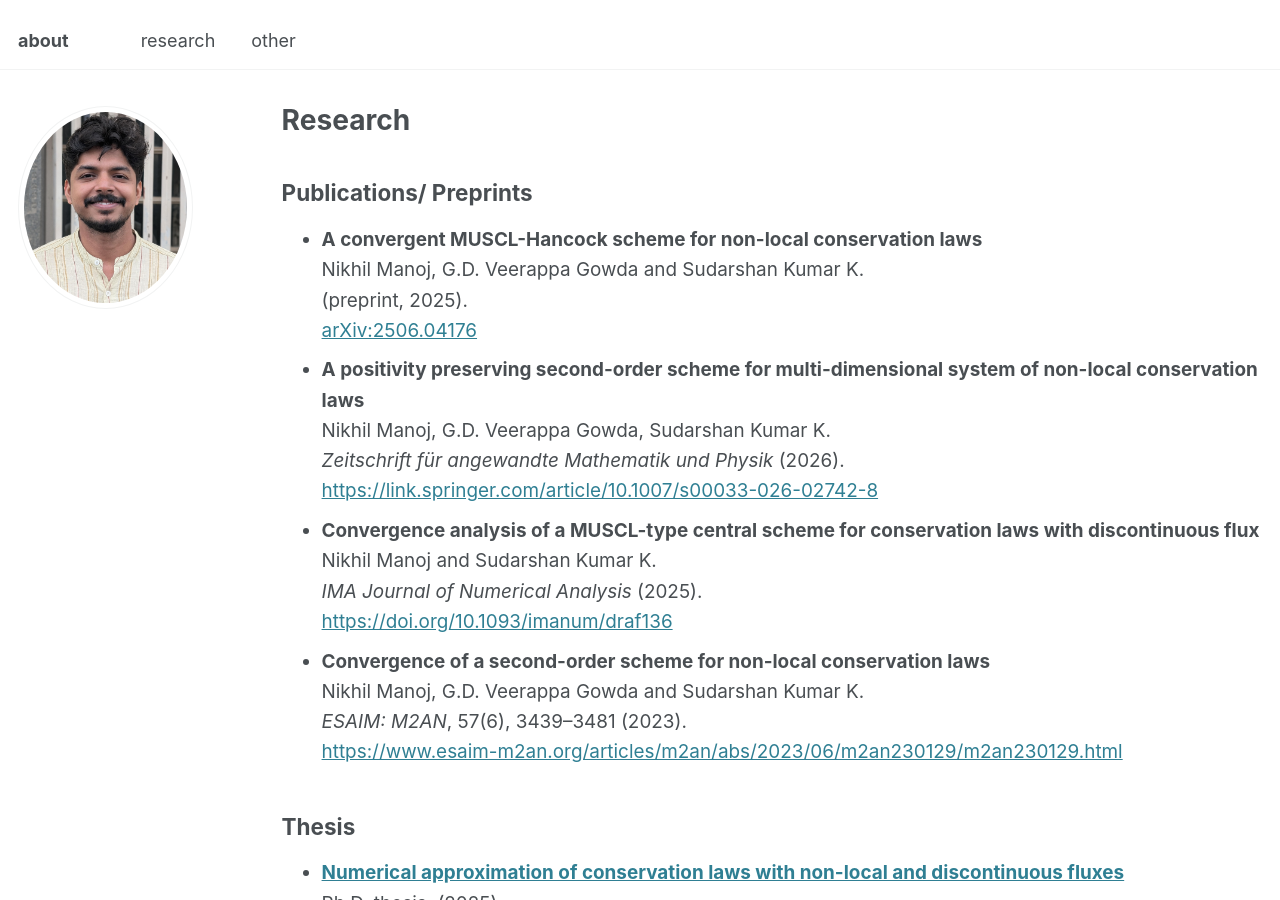
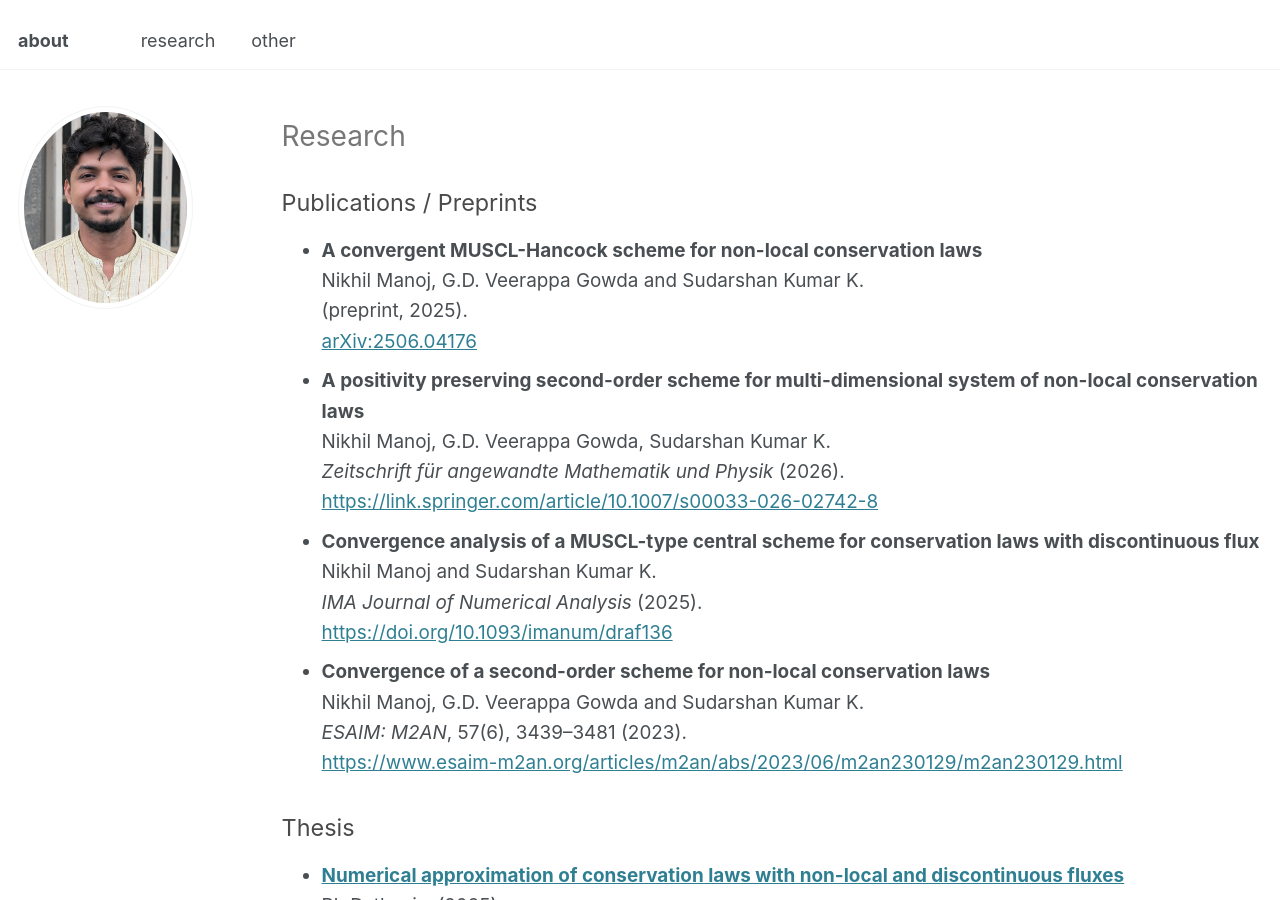
Before and after one commit to nikhil0597/nikhil0597.github.io, a Jekyll site: the page built from _pages/publications.html, in a window 1280 px wide and 900 px high. Built offline with Jekyll 4.4.1, drawn with Linux system fonts in a browser that asks for light colours.

Commit message:
Update publications.html

```diff
--- a/_pages/publications.html
+++ b/_pages/publications.html
@@ -1,11 +1,15 @@
 ---
 layout: archive
-title: "Research"
+#title: "Research"
 permalink: /publications/
 author_profile: true
 ---
 
-<h2>Publications/ Preprints </h2>
+<h1 style="margin-top: 0; font-family: -apple-system, BlinkMacSystemFont, sans-serif;">
+  <span style="font-weight: 400; color: #777777;">Research</span>
+</h1>
+
+<h2 style="font-weight: 400; font-size: 1.3em; color: #4a4a4a; margin-top: 1.5em; border-bottom: none;">Publications / Preprints</h2>
 
 <ul style="line-height: 1.6; font-size: 1.05em;">
 
@@ -40,7 +44,7 @@ author_profile: true
 </ul>
 
 
-<h2>Thesis </h2>
+<h2 style="font-weight: 400; font-size: 1.3em; color: #4a4a4a; margin-top: 1.5em; border-bottom: none;">Thesis</h2>
 
 <ul style="line-height: 1.6; font-size: 1.05em;">
 
@@ -51,7 +55,7 @@ and discontinuous fluxes </a> </strong><br>
 
 </ul>
 
-<h2>Talks</h2>
+<h2 style="font-weight: 400; font-size: 1.3em; color: #4a4a4a; margin-top: 1.5em; border-bottom: none;">Talks</h2>
 
 <ul style="line-height: 1.6; font-size: 1.05em;">
 
```
